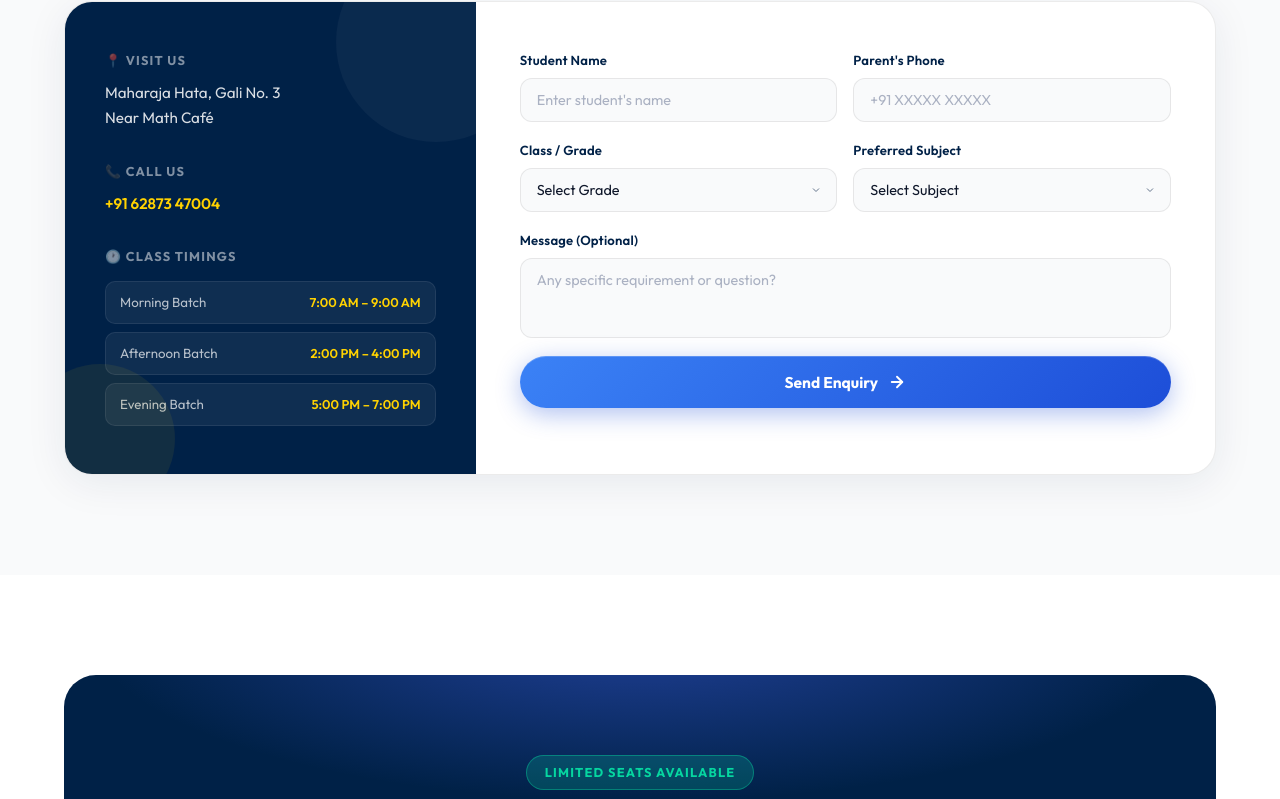
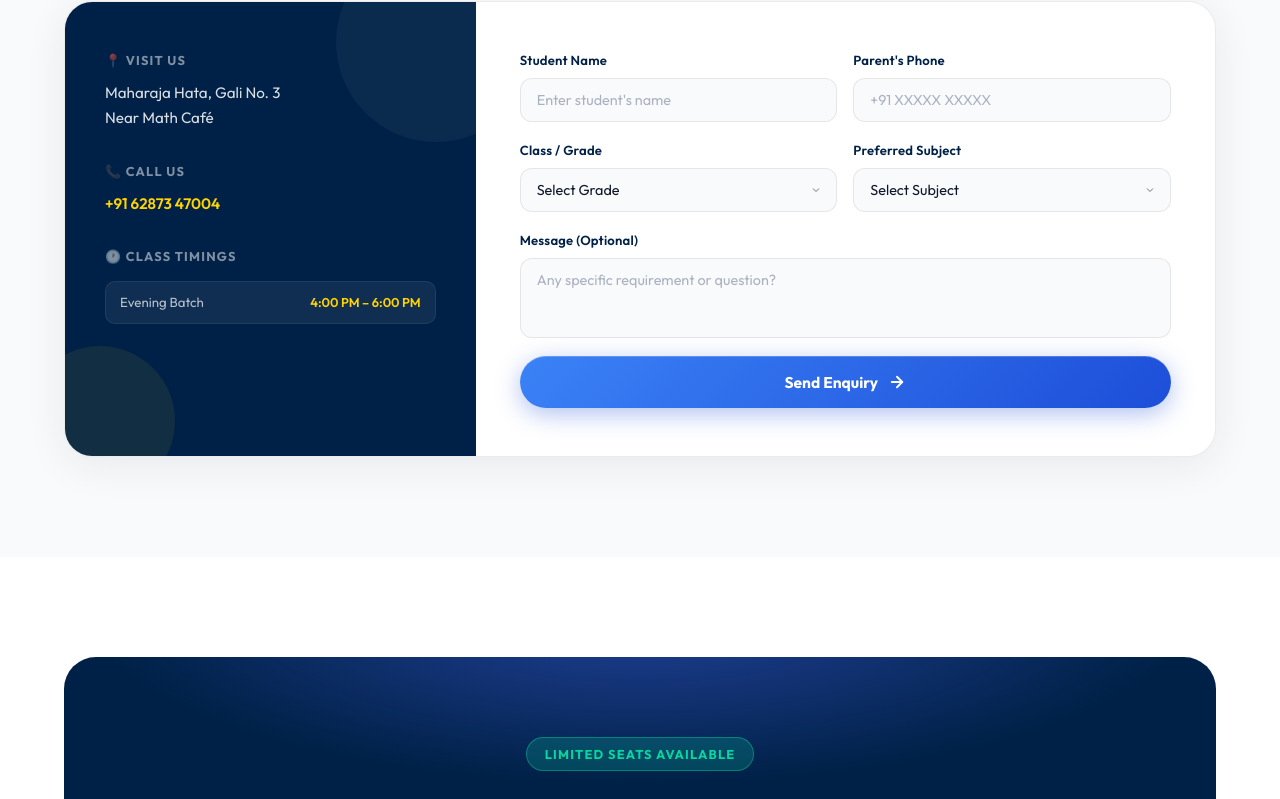
Before and after one commit to dubeyom1406-hue/big-steps, a React (Vite) app: page / in a window 1280 px wide. Shown: the part 2973-3772 px from the top of the page. Built offline with nearby package versions, Linux system fonts and the light colour scheme.

Commit message:
feat: change class timings list to single 4-6pm evening batch on home page

```diff
--- a/src/pages/Home.jsx
+++ b/src/pages/Home.jsx
@@ -406,13 +406,7 @@ const Home = () => {
                   <h3>🕐 Class Timings</h3>
                   <div className="lp-timing-list">
                     <div className="lp-timing-item">
-                      <span>Morning Batch</span><span>7:00 AM – 9:00 AM</span>
-                    </div>
-                    <div className="lp-timing-item">
-                      <span>Afternoon Batch</span><span>2:00 PM – 4:00 PM</span>
-                    </div>
-                    <div className="lp-timing-item">
-                      <span>Evening Batch</span><span>5:00 PM – 7:00 PM</span>
+                      <span>Evening Batch</span><span>4:00 PM – 6:00 PM</span>
                     </div>
                   </div>
                 </div>
```
